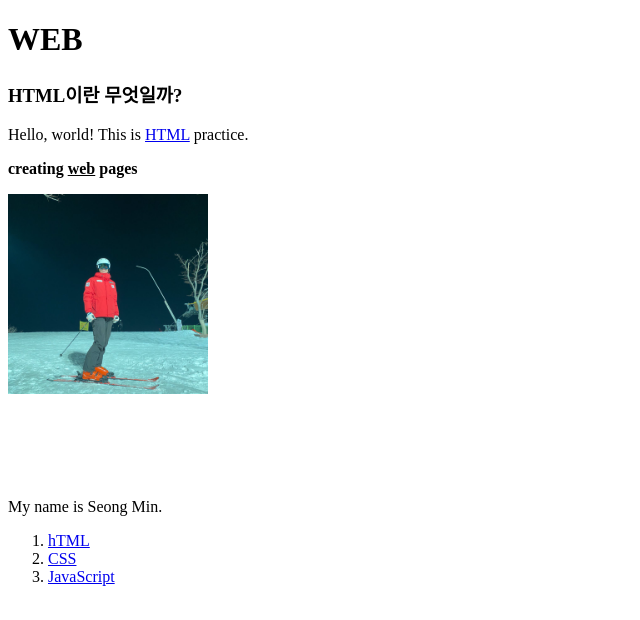
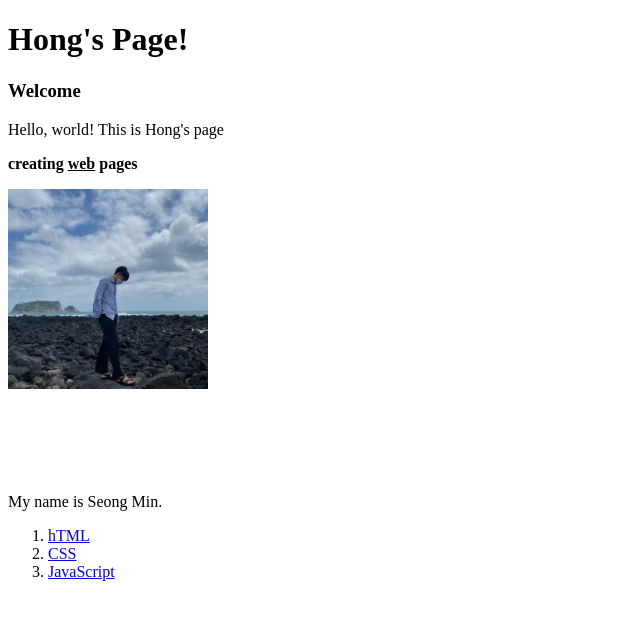
Before and after one commit to Hong0127/Webservice_demo_v1, a plain HTML site: page index.html in a window 1280 px wide. Shown: the whole page, without its empty margins (0-640 px from the left). Drawn offline with Linux system fonts and the light colour scheme.

Commit message:
Add files via upload

```diff
--- a/index.html
+++ b/index.html
@@ -5,12 +5,12 @@
         <meta charset="utf-8">
     </head>
     <body>
-        <h1>WEB</h1>
-        <h3>HTML이란 무엇일까?</h3>
-        <p>Hello, world! This is <a href="https://ko.wikipedia.org/wiki/HTML" target="_blank" title="HTML wiki">HTML</a> practice.</p>
+        <h1>Hong's Page!</h1>
+        <h3>Welcome</h3>
+        <p>Hello, world! This is Hong's page</p>
         <p><strong>creating <u>web</u> pages</strong></p>
 
-        <img src="skiing.jpg" width="200" height="200">
+        <img src="walking.jpg" width="200" height="200">
         <p style="margin-top:100px">My name is Seong Min.</p>
         <ol>
             <li><a href="1.html">hTML</a></li>
```
Also changed, not shown: 3.html (+1 -1 lines), walking.jpg (added).
